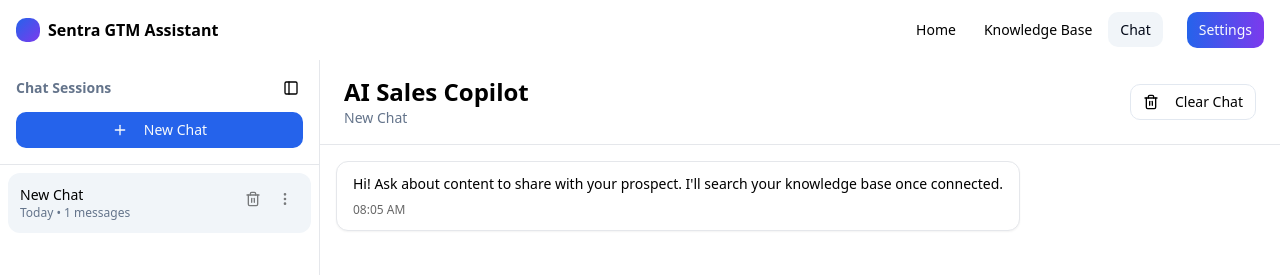
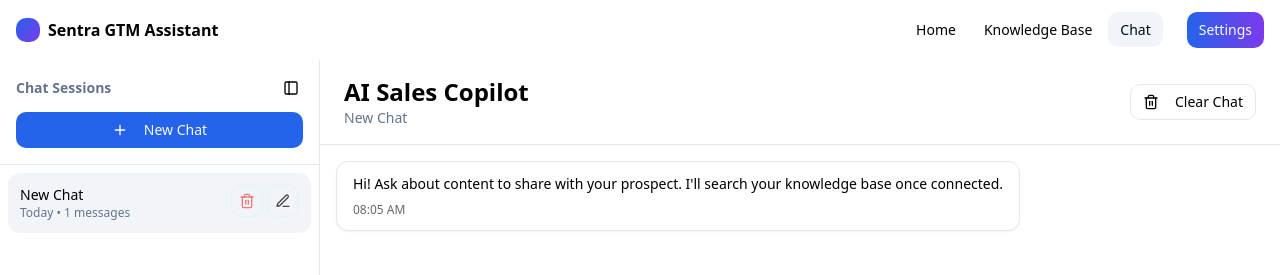
Before and after one commit to romi-blip/sentra-nugget-finder, a React (Vite) app: page /chat in a window 1280 px wide. Shown: the top 275 px of the page. Built offline with nearby package versions, Linux system fonts and the light colour scheme.

Commit message:
Fix: Improve delete button visibility
Made delete buttons always visible with increased size and opacity. Simplified layout by removing the dropdown menu and added a direct delete button with a confirmation dialog for improved accessibility and usability.

```diff
--- a/src/components/chat/ChatSidebar.tsx
+++ b/src/components/chat/ChatSidebar.tsx
@@ -203,67 +203,38 @@ export const ChatSidebar = ({
                       )}
                     </div>
 
-                     {/* Action buttons - always visible for better accessibility */}
+                     {/* Action buttons - highly visible for accessibility */}
                      {editingSessionId !== session.id && (
                        <div className="flex items-center gap-1">
-                         {/* Direct delete button - always visible with subtle styling */}
+                         {/* Direct delete button - large, always visible */}
                          <Button
                            variant="ghost"
                            size="sm"
-                           className="h-7 w-7 p-0 opacity-50 hover:opacity-100 transition-opacity hover:bg-destructive/20 hover:text-destructive shrink-0"
+                           className="h-8 w-8 p-0 opacity-70 hover:opacity-100 transition-all duration-200 hover:bg-destructive/20 hover:text-destructive shrink-0 bg-muted/30 border border-border/50"
                            onClick={(e) => {
                              e.stopPropagation();
                              if (window.confirm('Delete this chat session?')) {
                                onDeleteSession(session.id);
                              }
                            }}
-                           title="Delete chat"
+                           title="Delete this chat"
                          >
-                           <Trash2 className="h-3 w-3" />
+                           <Trash2 className="h-4 w-4 text-destructive" />
                          </Button>
 
-                         {/* More options button */}
-                         <DropdownMenu>
-                           <DropdownMenuTrigger asChild>
+                         {/* Rename button - simplified from dropdown */}
                          <Button
                            variant="ghost"
                            size="sm"
-                               className="h-7 w-7 p-0 opacity-50 hover:opacity-100 transition-opacity hover:bg-accent shrink-0"
-                               onClick={(e) => e.stopPropagation()}
-                               title="More options"
-                             >
-                               <MoreVertical className="h-3 w-3" />
-                             </Button>
-                           </DropdownMenuTrigger>
-                           <DropdownMenuContent
-                             align="end"
-                             className="bg-popover border shadow-xl z-[999] min-w-[140px]"
-                             sideOffset={8}
-                           >
-                             <DropdownMenuItem
+                           className="h-8 w-8 p-0 opacity-70 hover:opacity-100 transition-all duration-200 hover:bg-accent shrink-0 bg-muted/30 border border-border/50"
                            onClick={(e) => {
                              e.stopPropagation();
                              handleRename(session.id, session.title);
                            }}
-                               className="hover:bg-accent focus:bg-accent cursor-pointer"
+                           title="Rename this chat"
                          >
-                               <Edit3 className="h-4 w-4 mr-2" />
-                               Rename
-                             </DropdownMenuItem>
-                             <DropdownMenuItem
-                               onClick={(e) => {
-                                 e.stopPropagation();
-                                 if (window.confirm('Delete this chat session?')) {
-                                   onDeleteSession(session.id);
-                                 }
-                               }}
-                               className="text-destructive hover:bg-destructive/10 focus:bg-destructive/10 cursor-pointer"
-                             >
-                               <Trash2 className="h-4 w-4 mr-2" />
-                               Delete
-                             </DropdownMenuItem>
-                           </DropdownMenuContent>
-                         </DropdownMenu>
+                           <Edit3 className="h-4 w-4" />
+                         </Button>
                        </div>
                      )}
                   </div>
```
Lines whose indentation alone changed are shown as unchanged.
